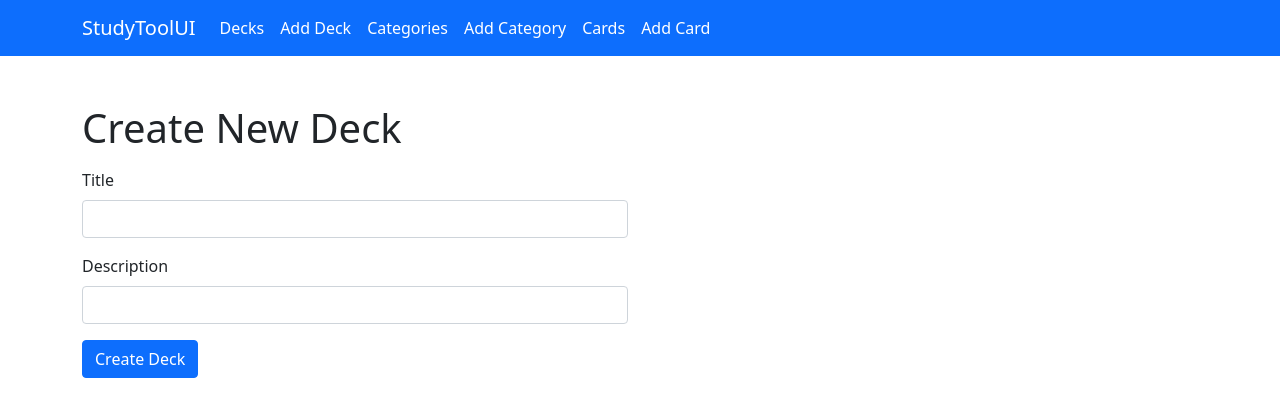
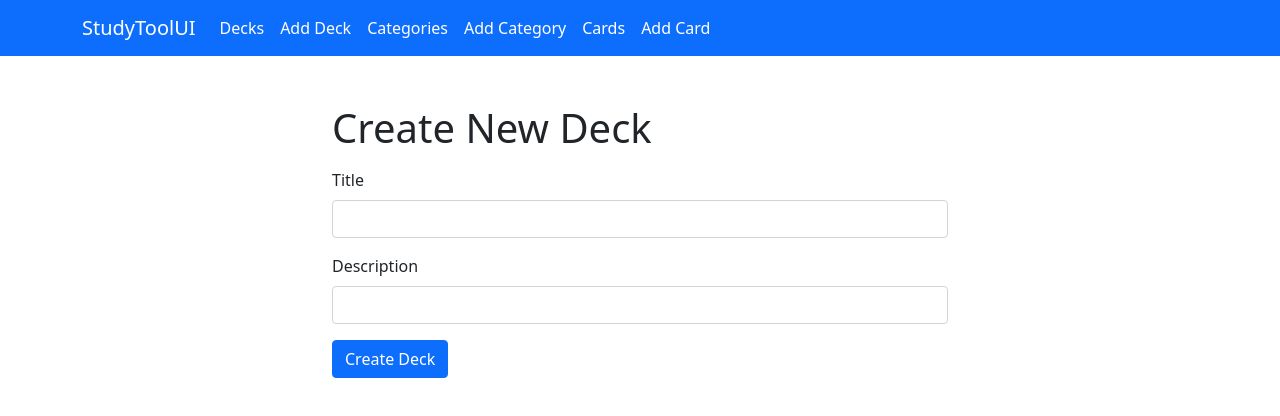
Before and after one commit to ianmbrain/StudyToolUI, an Angular app: page /decks/add in a window 1280 px wide. Shown: the top 416 px of the page. Built offline with nearby package versions, Linux system fonts and the light colour scheme.

Commit message:
Style: Standardized the styling of the deck components.

```diff
--- a/src/app/components/decks/add-deck/add-deck.component.css
+++ b/src/app/components/decks/add-deck/add-deck.component.css
@@ -0,0 +1,4 @@
+.container {
+    margin: auto;
+    max-width: 50%;
+}
--- a/src/app/components/decks/add-deck/add-deck.component.html
+++ b/src/app/components/decks/add-deck/add-deck.component.html
@@ -1,7 +1,5 @@
 <div class="container my-5">
     <h1 class="mb-3">Create New Deck</h1>
-    <div class="row">
-        <div class="col-6">
         <form #form="ngForm" (ngSubmit)="addDeck()">
             <div class="mb-3">
               <label for="title" class="form-label">Title</label>
@@ -14,5 +12,3 @@
             <button type="submit" class="btn btn-primary">Create Deck</button>
           </form>
 </div>
-    </div>
-</div>
--- a/src/app/components/decks/deck-cards/deck-cards.component.css
+++ b/src/app/components/decks/deck-cards/deck-cards.component.css
@@ -1,8 +1,6 @@
 #cardGrid {
-    width: 900px;
-    max-width: 80%;
-    margin-left: 10%;
-    margin-bottom: 10%;
+    margin: auto;
+    max-width: 60%;
 }
 
 #deckCard {
--- a/src/app/components/decks/edit-deck/edit-deck.component.css
+++ b/src/app/components/decks/edit-deck/edit-deck.component.css
@@ -0,0 +1,4 @@
+.container {
+    margin: auto;
+    max-width: 50%;
+}
--- a/src/app/components/decks/edit-deck/edit-deck.component.html
+++ b/src/app/components/decks/edit-deck/edit-deck.component.html
@@ -1,7 +1,5 @@
 <div class="container my-5">
     <h1 class="mb-3">Edit Deck</h1>
-    <div class="row">
-        <div class="col-6">
       <form #form="ngForm" (ngSubmit)="updateDeck()">
           <div class="mb-3">
             <label for="title" class="form-label">Title</label>
@@ -15,5 +13,3 @@
           <button type="submit" class="btn btn-danger" (click)="deleteDeck(deckDetails.id)">Delete</button>
         </form>
 </div>
-    </div>
-</div>
```
Lines whose indentation alone changed are shown as unchanged.
